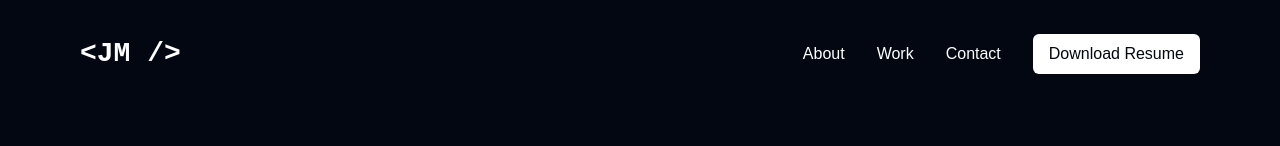
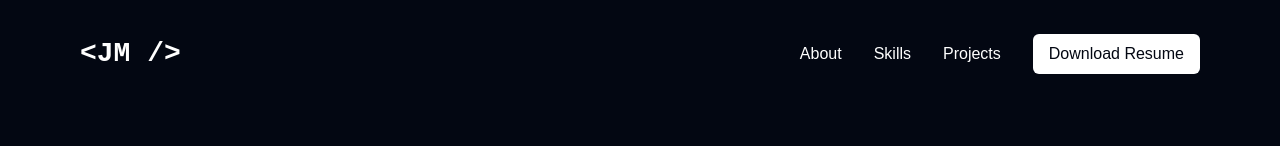
Before and after one commit to MingoMango17/web-portfolio, a Next.js app: page / in a window 1280 px wide. Shown: the top 146 px of the page. Built offline with nearby package versions, Linux system fonts and the light colour scheme.

Commit message:
feature: add scroll to section

```diff
--- a/src/components/About.tsx
+++ b/src/components/About.tsx
@@ -2,7 +2,7 @@ import React from "react";
 
 const About = () => {
   return (
-    <div className="bg-[#111827] py-16">
+    <div id="about" className="bg-[#111827] py-16">
       <div className="max-w-4xl mx-auto px-4 flex flex-col items-center">
         <div className="mb-6">
           <div className="bg-[#374151] text-white rounded-lg px-4 py-2 text-center">
--- a/src/components/Nav.tsx
+++ b/src/components/Nav.tsx
@@ -1,8 +1,16 @@
 // Nav.jsx
+"use client"
 import React from "react";
 import Link from "next/link";
 
 const Nav = () => {
+  const scrollToSection = (sectionId: string) => {
+    const section = document.getElementById(sectionId);
+    if (section) {
+      section.scrollIntoView({ behavior: "smooth" });
+    }
+  };
+
   return (
     <div className="w-full bg-[#030712] py-6">
       <div className="max-w-6xl mx-auto flex justify-between items-center px-4">
@@ -19,9 +27,24 @@ const Nav = () => {
         </svg>
 
         <div className="flex gap-8 text-center items-center">
-          <span className="text-white cursor-pointer hover:text-gray-300">About</span>
-          <span className="text-white cursor-pointer hover:text-gray-300">Work</span>
-          <span className="text-white cursor-pointer hover:text-gray-300">Contact</span>
+          <span
+            className="text-white cursor-pointer hover:text-gray-300"
+            onClick={() => scrollToSection("about")}
+          >
+            About
+          </span>
+          <span
+            className="text-white cursor-pointer hover:text-gray-300"
+            onClick={() => scrollToSection("skills")}
+          >
+            Skills
+          </span>
+          <span
+            className="text-white cursor-pointer hover:text-gray-300"
+            onClick={() => scrollToSection("projects")}
+          >
+            Projects
+          </span>
           <Link
             href="/resume.pdf"
             download
--- a/src/components/Projects.tsx
+++ b/src/components/Projects.tsx
@@ -63,7 +63,7 @@ const Projects = () => {
   ];
 
   return (
-    <div className="bg-[#111827] py-16">
+    <div id="projects" className="bg-[#111827] py-16">
       <div className="max-w-6xl mx-auto px-4 flex flex-col items-center">
         <div className="mb-12">
           <div className="bg-[#374151] text-white rounded-lg px-4 py-2 text-center">
--- a/src/components/Skills.tsx
+++ b/src/components/Skills.tsx
@@ -16,7 +16,7 @@ const Skills = () => {
   ];
 
   return (
-    <div className="bg-[#030712] text-white py-16">
+    <div id="skills" className="bg-[#030712] text-white py-16">
       <div className="max-w-6xl mx-auto px-4">
         <div className="flex flex-col items-center mb-12">
           <div className="bg-[#1F2937] text-white rounded-lg px-4 py-2 text-center mb-6">
```
